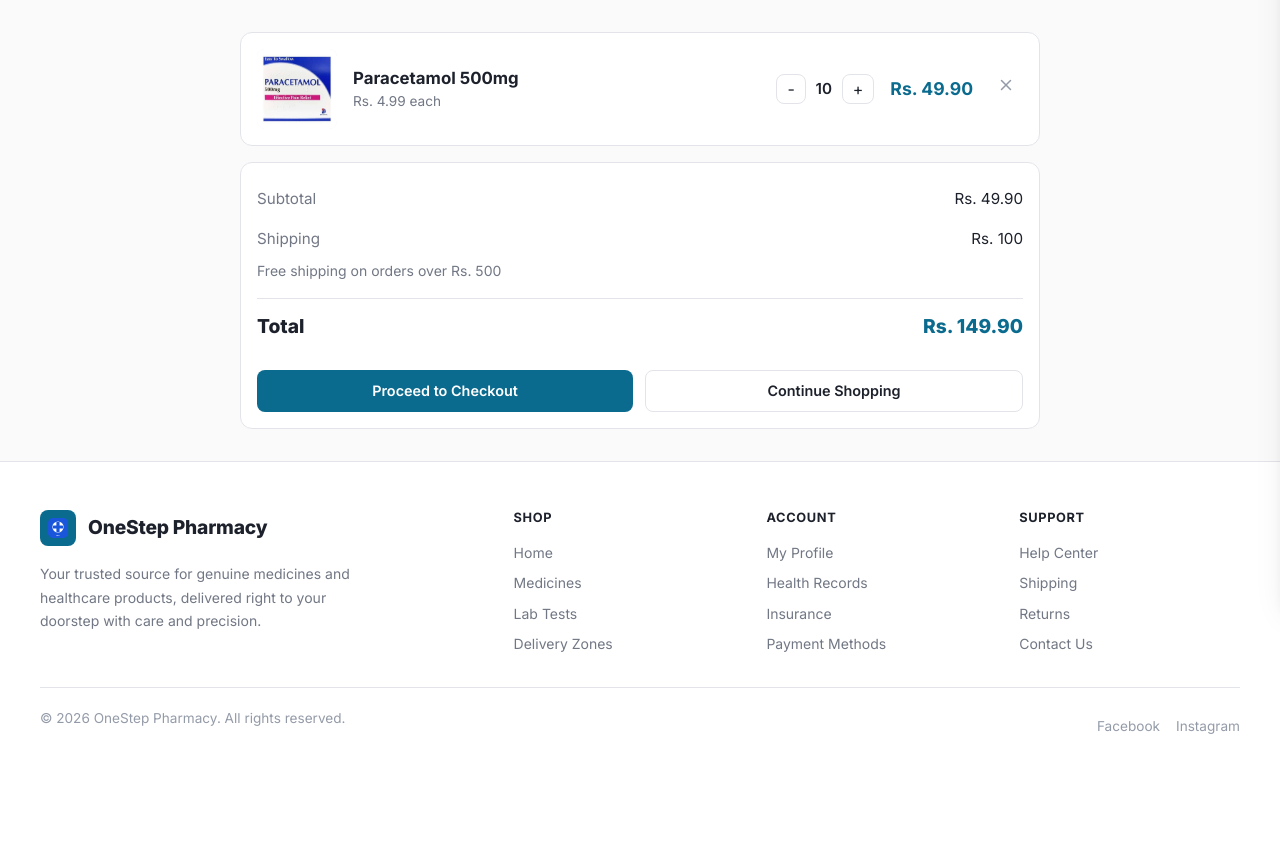
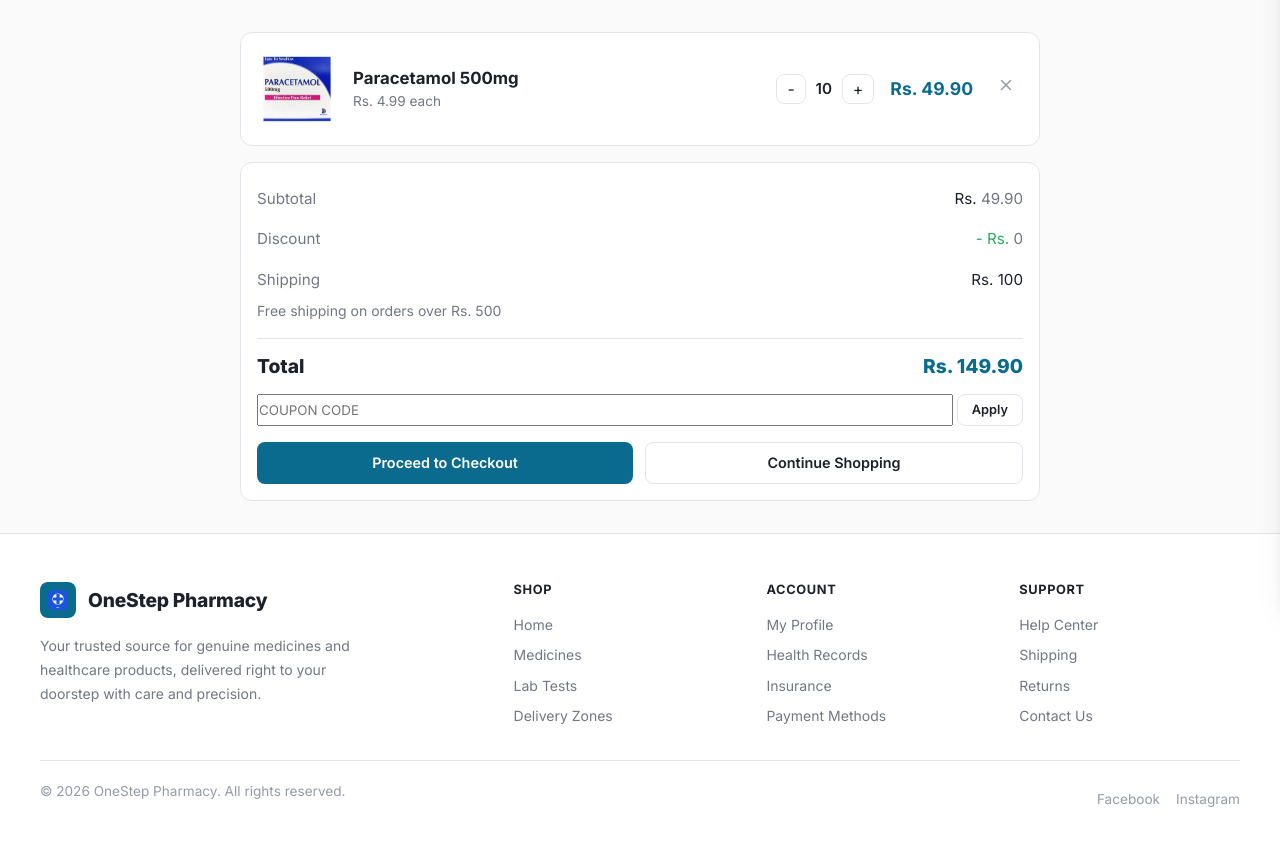
Before and after one commit to habibishrawanshah-ctrl/onesteppharmacy, a Django app: page /cart/ in a window 1280 px wide. Shown: the part 191-1033 px from the top of the page. Before the commit the page ends 925 px from the top, so only its background shows below. Run offline with Django 5.2, Linux system fonts and the light colour scheme; a user stored in the database is signed in; data comes from the database, SQL or seed files in the repository; both versions use the stored data as it was after the commit; tables that the repository leaves empty hold one stand-in row (values such as "Sample post").

Commit message:
feat: Coupon system, order status timeline
- Add Coupon model with percentage/fixed discount, min order, usage limits
- Add apply_coupon/remove_coupon AJAX views and URLs
- Add coupon input field with live discount display in cart template
- Integrate coupon_code + discount_amount into checkout flow
- Add order status timeline (5-step progress bar) on profile page
- Register Coupon in admin with list filters
- Add order_tags templatetags for status helpers

```diff
--- a/pharmacy_ecommerce/orders/models.py
+++ b/pharmacy_ecommerce/orders/models.py
@@ -96,6 +96,50 @@ class OrderItem(models.Model):
         return f"{self.quantity}x {self.product.name} (Order #{self.order.id})"
 
 
+class Coupon(models.Model):
+    DISCOUNT_PERCENTAGE = 'percentage'
+    DISCOUNT_FIXED = 'fixed'
+
+    DISCOUNT_TYPES = [
+        (DISCOUNT_PERCENTAGE, 'Percentage'),
+        (DISCOUNT_FIXED, 'Fixed Amount'),
+    ]
+
+    code = models.CharField(max_length=50, unique=True)
+    discount_type = models.CharField(max_length=20, choices=DISCOUNT_TYPES, default=DISCOUNT_PERCENTAGE)
+    discount_value = models.DecimalField(max_digits=10, decimal_places=2)
+    min_order_amount = models.DecimalField(max_digits=10, decimal_places=2, default=0)
+    max_uses = models.PositiveIntegerField(default=0, help_text='0 = unlimited')
+    used_count = models.PositiveIntegerField(default=0)
+    is_active = models.BooleanField(default=True)
+    valid_from = models.DateTimeField(auto_now_add=True)
+    valid_until = models.DateTimeField(null=True, blank=True)
+    created_at = models.DateTimeField(auto_now_add=True)
+
+    def __str__(self):
+        return self.code
+
+    def is_valid(self):
+        from django.utils import timezone
+        now = timezone.now()
+        if not self.is_active:
+            return False
+        if self.max_uses > 0 and self.used_count >= self.max_uses:
+            return False
+        if self.valid_until and now > self.valid_until:
+            return False
+        return True
+
+    def apply_discount(self, total):
+        if not self.is_valid():
+            return total
+        if self.discount_type == self.DISCOUNT_PERCENTAGE:
+            discount = total * (self.discount_value / 100)
+        else:
+            discount = self.discount_value
+        return max(total - discount, 0)
+
+
 class Prescription(models.Model):
     STATUS_PENDING = 'pending'
     STATUS_APPROVED = 'approved'
--- a/pharmacy_ecommerce/orders/urls.py
+++ b/pharmacy_ecommerce/orders/urls.py
@@ -10,4 +10,6 @@ urlpatterns = [
     path('<int:order_id>/cancel/', views.cancel_order, name='cancel'),
     path('<int:order_id>/return/', views.return_order, name='return'),
     path('<int:order_id>/invoice/', views.order_invoice, name='invoice'),
+    path('apply-coupon/', views.apply_coupon, name='apply_coupon'),
+    path('remove-coupon/', views.remove_coupon, name='remove_coupon'),
 ]
--- a/pharmacy_ecommerce/orders/views.py
+++ b/pharmacy_ecommerce/orders/views.py
@@ -1,9 +1,10 @@
 from django.shortcuts import render, redirect, get_object_or_404
 from django.contrib import messages
-from .models import Order, OrderItem, Prescription
+from .models import Order, OrderItem, Prescription, Coupon
 from products.models import Product
 from django.contrib.auth.decorators import login_required
 from .cart import add_to_cart, remove_from_cart, update_quantity, cart_items, clear_cart, get_or_create_cart
+from django.http import JsonResponse
 from delivery.models import Delivery
 from payments.models import Payment
 from users.models import UserProfile
@@ -130,6 +131,45 @@ def order_invoice(request, order_id):
     return render(request, 'orders/invoice.html', {'order': order})
 
 
+@login_required
+def apply_coupon(request):
+    if request.method == 'POST':
+        code = request.POST.get('code', '').strip().upper()
+        items, total = cart_items(request.user)
+        shipping = 100 if total < 500 else 0
+        try:
+            coupon = Coupon.objects.get(code=code)
+        except Coupon.DoesNotExist:
+            return JsonResponse({'success': False, 'error': 'Invalid coupon code.'})
+
+        if not coupon.is_valid():
+            return JsonResponse({'success': False, 'error': 'This coupon has expired or reached its usage limit.'})
+        if total < coupon.min_order_amount:
+            return JsonResponse({
+                'success': False,
+                'error': f'Minimum order amount of Rs. {coupon.min_order_amount} required for this coupon.'
+            })
+
+        discounted = coupon.apply_discount(total)
+        new_grand = discounted + shipping
+        request.session['coupon_code'] = coupon.code
+        return JsonResponse({
+            'success': True,
+            'discount': float(total - discounted),
+            'new_total': float(discounted),
+            'grand_total': float(new_grand),
+            'code': coupon.code,
+        })
+    return JsonResponse({'success': False, 'error': 'Invalid request.'})
+
+
+@login_required
+def remove_coupon(request):
+    if 'coupon_code' in request.session:
+        del request.session['coupon_code']
+    return redirect('cart')
+
+
 def cart_view(request):
     if request.user.is_authenticated:
         items, total = cart_items(request.user)
@@ -187,6 +227,21 @@ def checkout(request):
         item.product.is_prescription_required for item in items
     )
 
+    coupon_code = request.session.pop('coupon_code', None)
+    discount_amount = 0
+    if coupon_code:
+        try:
+            coupon = Coupon.objects.get(code=coupon_code)
+            if coupon.is_valid() and total >= coupon.min_order_amount:
+                discounted = coupon.apply_discount(total)
+                discount_amount = total - discounted
+                total = discounted
+                grand_total = total + shipping
+                coupon.used_count += 1
+                coupon.save(update_fields=['used_count'])
+        except Coupon.DoesNotExist:
+            pass
+
     if request.method == 'POST':
         address = request.POST.get('address', '').strip()
         phone = request.POST.get('phone', '').strip()[:15]
@@ -236,6 +291,8 @@ def checkout(request):
             phone=phone,
             delivery_date=delivery_date or None,
             delivery_time_slot=delivery_time,
+            coupon_code=coupon_code or '',
+            discount_amount=discount_amount,
         )
 
         for item in items:
--- a/pharmacy_ecommerce/templates/orders/cart.html
+++ b/pharmacy_ecommerce/templates/orders/cart.html
@@ -35,9 +35,13 @@
   {% endfor %}
 
   <div class="card cart-summary">
+    <div class="cart-summary-row" id="coupon-section">
+      <span>Subtotal</span>
+      <span>Rs. <span id="subtotal">{{ total }}</span></span>
+    </div>
     <div class="cart-summary-row">
-      <span>Subtotal</span>
-      <span>Rs. {{ total }}</span>
+      <span>Discount</span>
+      <span style="color:var(--success);">- Rs. <span id="discount-amount">0</span></span>
     </div>
     <div class="cart-summary-row">
       <span>Shipping</span>
@@ -50,7 +54,15 @@
     {% endif %}
     <div class="cart-summary-total">
       <span>Total</span>
-      <span>Rs. {{ grand_total }}</span>
+      <span>Rs. <span id="grand-total">{{ grand_total }}</span></span>
+    </div>
+    <div class="mb-3" id="coupon-form">
+      <form id="coupon-form-inner" onsubmit="return applyCoupon()" class="d-flex gap-1">
+        {% csrf_token %}
+        <input type="text" id="coupon-input" name="code" placeholder="Coupon code" class="form-control" style="flex:1;text-transform:uppercase;" required>
+        <button type="submit" class="btn btn-sm btn-secondary">Apply</button>
+      </form>
+      <div id="coupon-message" class="text-sm mt-1"></div>
     </div>
     <div class="cart-summary-actions">
       <a href="{% url 'checkout' %}" class="btn btn-primary">Proceed to Checkout</a>
@@ -64,4 +76,32 @@
   <a href="{% url 'products:list' %}" class="btn btn-primary">Browse Products</a>
 </div>
 {% endif %}
+{% block extra_js %}
+<script>
+function applyCoupon() {
+  const input = document.getElementById('coupon-input');
+  const msg = document.getElementById('coupon-message');
+  const csrf = document.querySelector('[name=csrfmiddlewaretoken]').value;
+  msg.innerHTML = '';
+  fetch('{% url "orders:apply_coupon" %}', {
+    method: 'POST',
+    headers: {'X-CSRFToken': csrf, 'Content-Type': 'application/x-www-form-urlencoded'},
+    body: 'code=' + encodeURIComponent(input.value)
+  })
+  .then(r => r.json())
+  .then(d => {
+    if (d.success) {
+      document.getElementById('discount-amount').textContent = d.discount;
+      document.getElementById('grand-total').textContent = d.grand_total;
+      msg.innerHTML = '<span style="color:var(--success);">Coupon "' + d.code + '" applied!</span>';
+      document.getElementById('coupon-form-inner').innerHTML = '<span style="color:var(--success);">Coupon applied</span> <a href="{% url "orders:remove_coupon" %}" class="text-sm">Remove</a>';
+    } else {
+      msg.innerHTML = '<span style="color:var(--danger);">' + d.error + '</span>';
+    }
+  })
+  .catch(() => msg.innerHTML = '<span style="color:var(--danger);">Error applying coupon.</span>');
+  return false;
+}
+</script>
 {% endblock %}
+{% endblock %}
```
Also changed, not shown: pharmacy_ecommerce/orders/admin.py (+8 -1 lines), pharmacy_ecommerce/users/templates/users/profile.html (+38 -1 lines), pharmacy_ecommerce/users/templatetags/order_tags.py (added, +80 -0 lines), pharmacy_ecommerce/db.sqlite3, pharmacy_ecommerce/orders/migrations/0003_coupon.py (added), pharmacy_ecommerce/users/templatetags/__init__.py (added).
